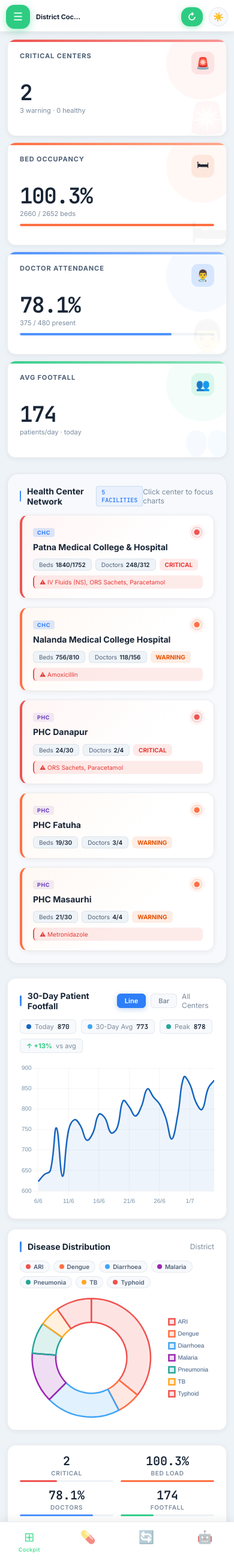
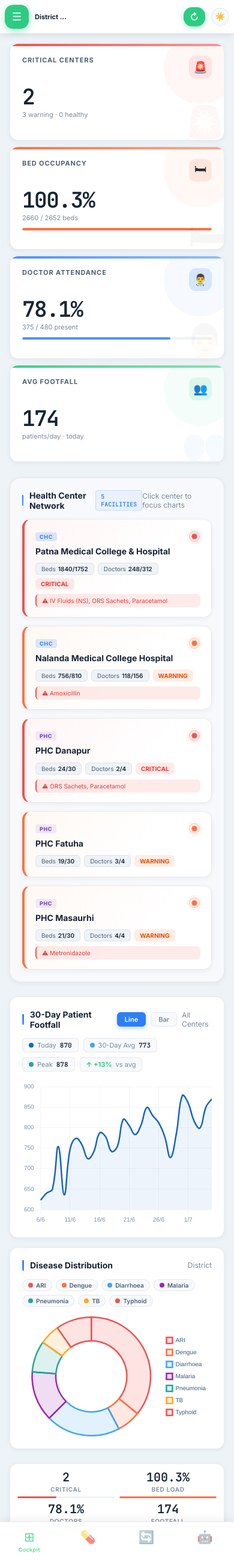
Before and after one commit to mdkamran623/Swasthya-Drishti-1.0, a Flask app: page / in a window 390 px wide. Shown: the whole page at 60% size. Run offline with Flask 3, Linux system fonts and the light colour scheme; data that the repository does not hold is empty.

Commit message:
Update styles.css

```diff
--- a/static/styles.css
+++ b/static/styles.css
@@ -2892,3 +2892,158 @@ tbody td:first-child { color: var(--t1); font-weight: 600; }
     padding-bottom: max(80px, calc(env(safe-area-inset-bottom) + 70px)) !important;
   }
 }
+
+
+/* ============================================
+   🚀 MOBILE TOPBAR FIX - SIRF YEH ADD KARO
+   (Original styling bilkul same rahegi)
+   ============================================ */
+
+/* Sirf mobile par yeh apply hoga */
+@media (max-width: 768px) {
+  /* Topbar ko fixed karo */
+  #topbar {
+    position: fixed !important;
+    top: 0 !important;
+    left: 0 !important;
+    right: 0 !important;
+    width: 100% !important;
+    z-index: 99999 !important;
+    height: 56px !important;
+    min-height: 56px !important;
+    padding: 0 12px !important;
+    background: var(--surface) !important;
+    border-bottom: 1px solid var(--border) !important;
+    box-shadow: 0 2px 12px rgba(0,0,0,0.1) !important;
+    display: flex !important;
+    align-items: center !important;
+    transform: translateZ(0) !important;
+    backface-visibility: hidden !important;
+  }
+
+  /* Main container ko topbar ke neeche shift karo */
+  #main {
+    margin-top: 56px !important;
+    height: calc(100vh - 56px) !important;
+    height: calc(100dvh - 56px) !important;
+    overflow: hidden !important;
+  }
+
+  /* Scroll area ko sahi karo */
+  #scroll {
+    height: 100% !important;
+    padding: 16px 16px 90px !important;
+    overflow-y: auto !important;
+    -webkit-overflow-scrolling: touch !important;
+  }
+
+  /* Bottom nav ko sahi karo */
+  #bottom-nav {
+    z-index: 99999 !important;
+  }
+
+  /* KPI grid ko mobile par 2 column rakho */
+  .kpi-grid {
+    grid-template-columns: repeat(2, 1fr) !important;
+    gap: 10px !important;
+  }
+
+  /* Network grid ek column */
+  .net-grid {
+    grid-template-columns: 1fr !important;
+  }
+
+  /* Chart row ek column */
+  .chart-row {
+    grid-template-columns: 1fr !important;
+  }
+
+  /* Topbar ke kuch elements mobile par hide karo */
+  #topbar .tb-live-pill,
+  #topbar .tb-clock {
+    display: none !important;
+  }
+
+  #topbar .tb-btn span[data-i18n] {
+    display: none !important;
+  }
+
+  #topbar .tb-btn {
+    padding: 6px 10px !important;
+    min-width: 36px !important;
+    justify-content: center !important;
+  }
+
+  #topbar .btn-ico {
+    font-size: 16px !important;
+    margin: 0 !important;
+  }
+
+  #topbar .tb-breadcrumb .current {
+    font-size: 13px !important;
+    max-width: 100px !important;
+    white-space: nowrap !important;
+    overflow: hidden !important;
+    text-overflow: ellipsis !important;
+  }
+
+  /* District bar mobile par */
+  .district-bar {
+    grid-template-columns: repeat(3, 1fr) !important;
+    gap: 8px !important;
+    padding: 12px !important;
+  }
+}
+
+/* Extra small phones (480px se chhota) */
+@media (max-width: 480px) {
+  #topbar {
+    height: 48px !important;
+    min-height: 48px !important;
+    padding: 0 8px !important;
+  }
+
+  #main {
+    margin-top: 48px !important;
+    height: calc(100vh - 48px) !important;
+    height: calc(100dvh - 48px) !important;
+  }
+
+  #topbar .tb-breadcrumb .current {
+    font-size: 11px !important;
+    max-width: 60px !important;
+  }
+
+  #topbar .tb-hosp-wrap {
+    display: none !important;
+  }
+
+  #topbar #theme-toggle {
+    width: 30px !important;
+    height: 30px !important;
+    font-size: 13px !important;
+  }
+
+  .kpi-grid {
+    grid-template-columns: 1fr !important;
+  }
+
+  .district-bar {
+    grid-template-columns: repeat(2, 1fr) !important;
+  }
+}
+
+/* iPhone notch ke liye safe area */
+@supports (padding: max(0px)) {
+  @media (max-width: 768px) {
+    #topbar {
+      padding-top: max(0px, env(safe-area-inset-top)) !important;
+      height: max(56px, calc(env(safe-area-inset-top) + 48px)) !important;
+      min-height: max(56px, calc(env(safe-area-inset-top) + 48px)) !important;
+    }
+    #main {
+      margin-top: max(56px, calc(env(safe-area-inset-top) + 48px)) !important;
+      height: calc(100vh - max(56px, calc(env(safe-area-inset-top) + 48px))) !important;
+    }
+  }
+}
```
